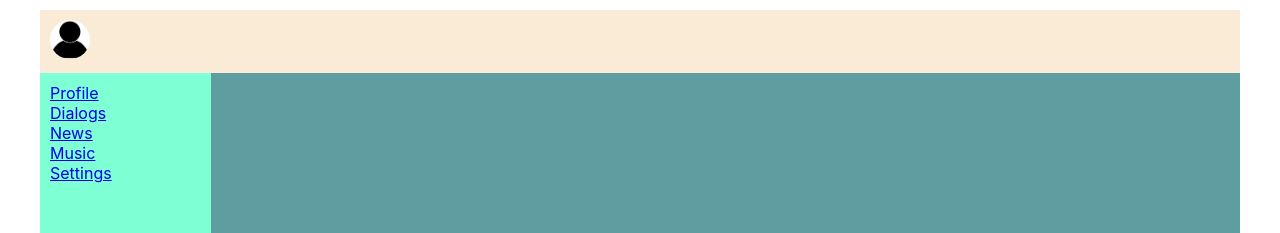
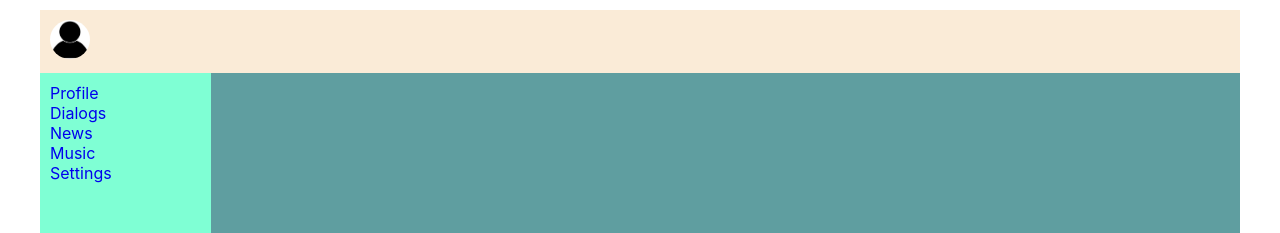
Before and after one commit to AliaksandrLiubanets/sn_typescript, a React (Create React App) app: page / in a window 1280 px wide. Shown: the top 233 px of the page. Built offline with nearby package versions, Linux system fonts and the light colour scheme.

Commit message:
Delete .item from every NavLink in Navbar.tsx

```diff
--- a/src/components/Navbar/Navbar.module.css
+++ b/src/components/Navbar/Navbar.module.css
@@ -3,3 +3,11 @@
     background-color: aquamarine;
     padding: 10px;
 }
+
+.navbar div a {
+    text-decoration: none;
+}
+
+.navbar div a.active {
+    color: #d7d508;
+}
--- a/src/components/Navbar/Navbar.tsx
+++ b/src/components/Navbar/Navbar.tsx
@@ -1,13 +1,14 @@
 import React from "react";
+import { NavLink } from "react-router-dom";
 import s from './Navbar.module.css'
 
 function Navbar() {
     return <div className={s.navbar}>
-        <div><a href='/profile'>Profile</a></div>
-        <div><a href='/dialogs'>Dialogs</a></div>
-        <div><a href='/news'>News</a></div>
-        <div><a href='/music'>Music</a></div>
-        <div><a href='/settings'>Settings</a></div>
+        <div><NavLink to='/profile' activeClassName={s.active}>Profile</NavLink></div>
+        <div><NavLink to='/dialogs' activeClassName={s.active}>Dialogs</NavLink></div>
+        <div><NavLink to='/news' activeClassName={s.active}>News</NavLink></div>
+        <div><NavLink to='/music' activeClassName={s.active}>Music</NavLink></div>
+        <div><NavLink to='/settings' activeClassName={s.active}>Settings</NavLink></div>
     </div>
 }
 
```
